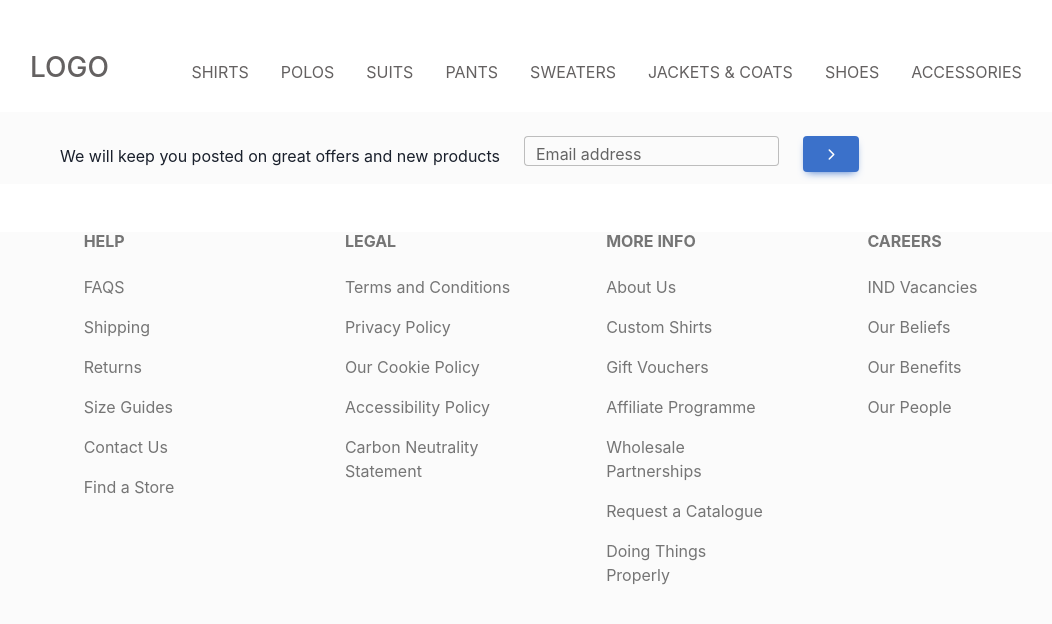
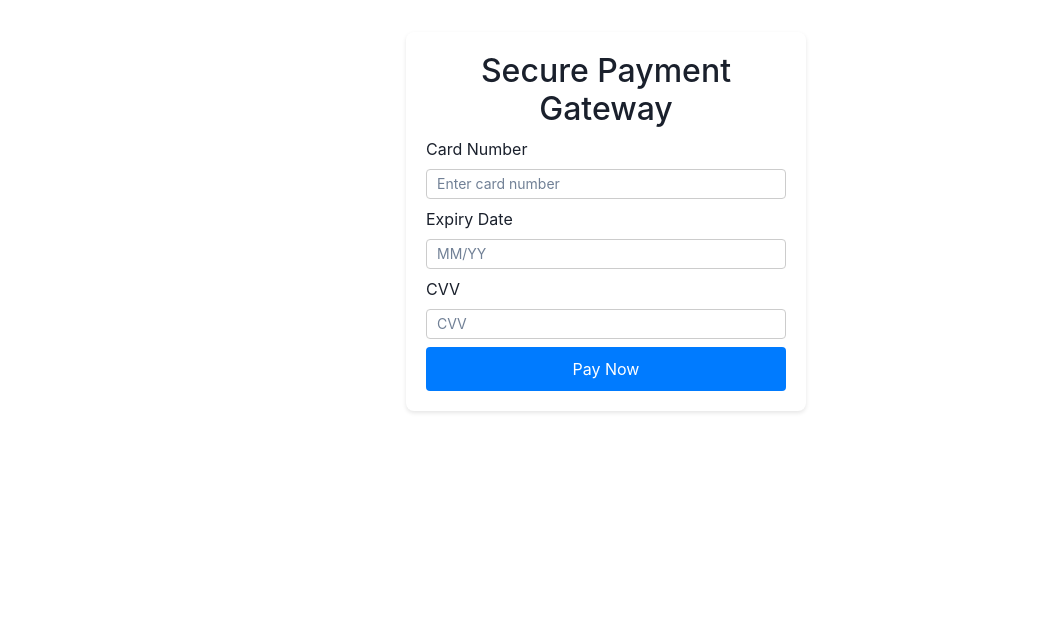
Before and after one commit to inzu30/uni_clo, a React (Vite) app in the folder project/: page /payment in a window 1280 px wide. Shown: the top 624 px of the page, without its empty margins (34-1086 px from the left). Built offline with nearby package versions, Linux system fonts and the light colour scheme.

Commit message:
made changes to payment gateway and improved header and footer

```diff
--- a/project/src/App.jsx
+++ b/project/src/App.jsx
@@ -1,17 +1,17 @@
 import { useState } from 'react'
 import './App.css'
 import AllRoutes from './component/AllRoutes'
-import Footer from './component/Footer'
-import Navbar from './component/Navbar'
+// import Footer from './component/Footer'
+// import Navbar from './component/Navbar'
 
 function App() {
   const [count, setCount] = useState(0)
 
   return (
     <>
-    <Navbar/>
+    {/* <Navbar/> */}
     <AllRoutes/>
-    <Footer/>
+    {/* <Footer/> */}
     </>
   )
 }
--- /dev/null
+++ b/project/src/Styles/Payment.css
@@ -0,0 +1,47 @@
+body {
+    font-family: Arial, sans-serif;
+    margin: 0;
+    padding: 0;
+    display: flex;
+    justify-content: center;
+    align-items: center;
+    min-height: 100vh;
+    background-color: #f0f0f0;
+  }
+
+  .payment-container {
+    background-color: #fff;
+    border-radius: 8px;
+    padding: 20px;
+    box-shadow: 0 2px 4px rgba(0, 0, 0, 0.1);
+    width: 100%;
+    max-width: 400px;
+  }
+
+  .payment-form {
+    display: flex;
+    flex-direction: column;
+  }
+
+  .input-field {
+    padding: 10px;
+    margin: 8px 0;
+    border: 1px solid #ccc;
+    border-radius: 4px;
+    font-size: 14px;
+  }
+
+  .pay-button {
+    background-color: #007bff;
+    color: #fff;
+    border: none;
+    border-radius: 4px;
+    padding: 10px;
+    font-size: 16px;
+    cursor: pointer;
+    transition: background-color 0.2s;
+  }
+
+  .pay-button:hover {
+    background-color: #0056b3;
+  }
--- a/project/src/Styles/main.css
+++ b/project/src/Styles/main.css
@@ -7,7 +7,7 @@
 }
 
 :root {
-	--mainColor: white;
+	--mainColor: rgb(255, 255, 255);
 	--mainColorLight: #ebefff;
 	--secondaryColor: #db2b39;
 	--textColor: rgb(100, 97, 97)	;
--- a/project/src/component/AllRoutes.jsx
+++ b/project/src/component/AllRoutes.jsx
@@ -5,6 +5,7 @@ import Login from'../component/Login'
 import Register from '../component/Register'
 import Filter from './filter'
 import ProductCard from './ProductCard/ProductCard'
+import Payment from './Payment'
 const AllRoutes = () => {
   return (
     <Routes>
@@ -13,6 +14,7 @@ const AllRoutes = () => {
         <Route path="/register" element={<Register/>}></Route>
         <Route path="/tempo" element={<Filter/>}></Route>
         <Route path="/product" element={<ProductCard/>}></Route>
+        <Route path="/payment" element={<Payment/>}></Route>
     </Routes>
   )
 }
--- a/project/src/component/Navbar.jsx
+++ b/project/src/component/Navbar.jsx
@@ -1,6 +1,7 @@
 import { useRef } from "react";
 import { FaBars, FaTimes } from "react-icons/fa";
 import "../Styles/main.css";
+import { Button } from "@chakra-ui/react";
 
 
 function Navbar() {
@@ -14,16 +15,15 @@ function Navbar() {
 
 	return (
 		<header>
-			<h3>LOGO</h3>
+			<h1>UNI_CLO</h1>
 			<nav ref={navRef}>
-				<a href="/Homepage">SHIRTS</a>
-				<a href="/#">POLOS</a>
-				<a href="/#">SUITS</a>
-				<a href="/#">PANTS</a>
-        <a href="/#">SWEATERS</a>
-				<a href="/#">JACKETS & COATS</a>
-				<a href="/#">SHOES</a>
-				<a href="/#">ACCESSORIES</a>
+			<Button>SHIRTS</Button>
+            <Button>POLOS</Button>
+            <Button>SUITS</Button>
+            <Button>PANTS</Button>
+            <Button>SWEATERS</Button>
+            <Button>JACKETS&COATS</Button>
+            <Button>ACCESSORIES</Button>
 				<button
 					className="nav-btn nav-close-btn"
 					onClick={showNavbar}>
--- a/project/src/component/Payment.jsx
+++ b/project/src/component/Payment.jsx
@@ -0,0 +1,20 @@
+
+import "../Styles/Payment.css"
+function Payment() {
+  return (
+    <div className="payment-container">
+      <h2>Secure Payment Gateway</h2>
+      <form className="payment-form">
+        <label htmlFor="card-number">Card Number</label>
+        <input type="text" id="card-number" className="input-field" placeholder="Enter card number" required />
+        <label htmlFor="expiry-date">Expiry Date</label>
+        <input type="text" id="expiry-date" className="input-field" placeholder="MM/YY" required />
+        <label htmlFor="cvv">CVV</label>
+        <input type="text" id="cvv" className="input-field" placeholder="CVV" required />
+        <button type="submit" className="pay-button">Pay Now</button>
+      </form>
+    </div>
+  );
+}
+
+export default Payment;
--- a/project/src/index.css
+++ b/project/src/index.css
@@ -1,20 +1,41 @@
-.content{
+.App .content{
   position: absolute;
-  width: 100%;
-  height: 100%;
-  top: 0;
-  display: flex;
-  padding-top: 200px;
-  padding-right: 300px;
-  flex-direction: column;
-  align-items: center;
-  color: yellow;
+  width: 400px;
+  padding-right: 10px 20px;
+  margin-left: auto;
+  margin-right: auto;
+  /* display: flex; */
+  /* padding-top: 200px; */
+  /* flex-direction: column;
+  justify-content: center;
+  align-items: center; */
+  /* color: yellow; */
 }
 .con{
   color: white;
   font-size: 80px;
 }
-button{
-  border-style: solid;
-  border-color: black;
+.App button{
+  /* position: absolute; */
+  border: 2px solid;
+  background-color: white;
+  color: black;
+  /* display: flex;
+  flex-direction: row;
+  justify-content: center;
+  align-items: center;
+  top: 0; */
+  cursor: pointer;
 }
+.App .Home{
+  position: absolute;
+  z-index: -1;
+  top: 0;
+  left: 0;
+  width: 100%;
+  height: 100vh;
+  object-fit: cover;
+}
+.content{
+  color: yellow;
+}
--- a/project/src/pages/Home.jsx
+++ b/project/src/pages/Home.jsx
@@ -1,10 +1,12 @@
 import React from 'react'
 import project from '../assets/project.mp4';
-
-
+import Navbar from '../component/Navbar';
+import Footer from '../component/Footer'
 const Home = () => {
   return (
-        <div className="Home">
+    <div>
+       <Navbar/>
+      <div className="Home">
         <video src={project} autoPlay muted loop/>
         <div className="content">
             <div className="con"> <h1>WORK WONDERS</h1> </div>
@@ -14,6 +16,8 @@ const Home = () => {
             <button>Shop New Shirts</button>
         </div>
         </div>
+        <Footer/>
+    </div>
   )
 }
 
```
Also changed, not shown: project/src/component/Payment.css (deleted).
